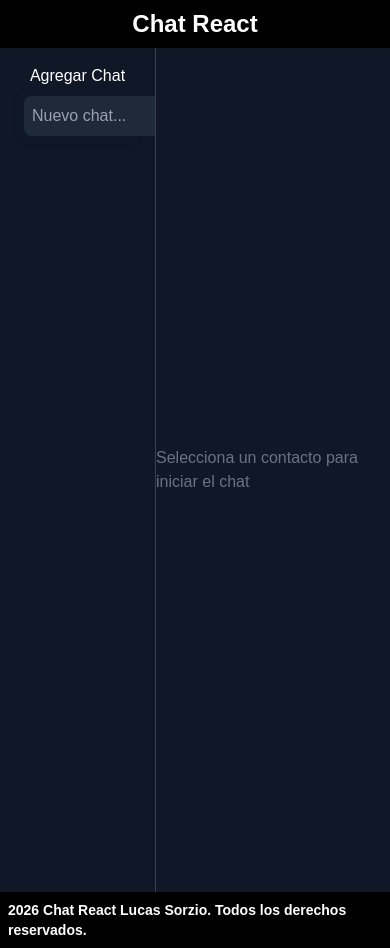
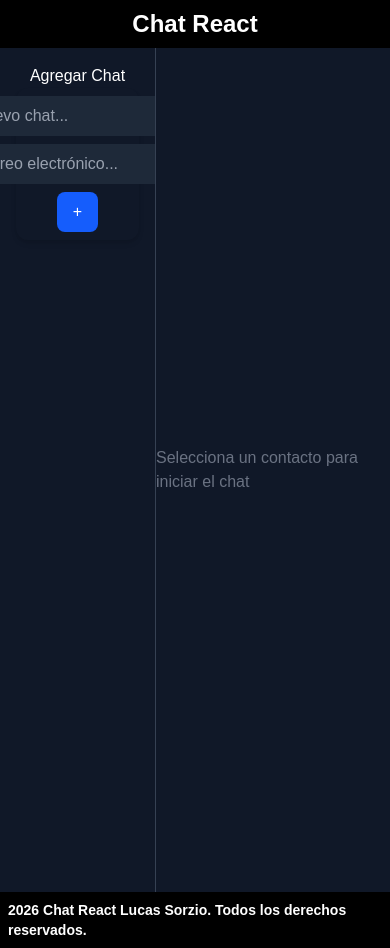
Before and after one commit to spawnew/tpReactUTN, a React (Vite) app in the folder mi-app/: page / in a window 390 px wide. Built offline with nearby package versions, Linux system fonts and the light colour scheme.

Commit message:
mejora de estilos

```diff
--- a/mi-app/src/Componentes/Form/Forms.jsx
+++ b/mi-app/src/Componentes/Form/Forms.jsx
@@ -1,7 +1,7 @@
 
 import { useState } from 'react'
 const Forms = ({ obtener }) => {
-  const [form, setForm] = useState({ nombre: "", id: "" });
+  const [form, setForm] = useState({ nombre: "", id: "",mail:"" });
 
   const handleChange = (e) =>
     setForm({
@@ -14,14 +14,14 @@ const Forms = ({ obtener }) => {
     e.preventDefault();
     if (!form.nombre.trim()) return;
     obtener(form);
-    setForm({ nombre: "", id: "" });
+    setForm({ nombre: "", id: "",mail:"" });
   };
 
   return (
     <div className="w-full">
       <form
         onSubmit={handleSubmit}
-        className="flex items-center gap-2 bg-gray-900 p-2 rounded-xl shadow-md"
+        className="flex flex-col md:flex-row  items-center gap-2 bg-gray-900 p-2 rounded-xl shadow-md"
       >
 
         <input
@@ -30,6 +30,16 @@ const Forms = ({ obtener }) => {
           value={form.nombre}
           onChange={handleChange}
           placeholder="Nuevo chat..."
+          className="flex-1 p-2 rounded-lg bg-gray-800 text-white
+                     placeholder-gray-400 outline-none
+                     focus:ring-2 focus:ring-blue-500"
+        />
+        <input
+          type="email"
+          name="mail"
+          value={form.mail}
+          onChange={handleChange}
+          placeholder="Correo electrónico..."
           className="flex-1 p-2 rounded-lg bg-gray-800 text-white
                      placeholder-gray-400 outline-none
                      focus:ring-2 focus:ring-blue-500"
--- a/mi-app/src/context/Context.jsx
+++ b/mi-app/src/context/Context.jsx
@@ -40,7 +40,7 @@ const obtener = (data) => {
 
         return {
           ...c,
-          mensajes: [...c.mensajes, { texto: "Hola! 👋 ", autor: "bot" }]
+          mensajes: [...c.mensajes, { texto: `Hola! como estas ${c.nombre} 👋 `, autor: "bot" }]
         };
       })
     );
```
